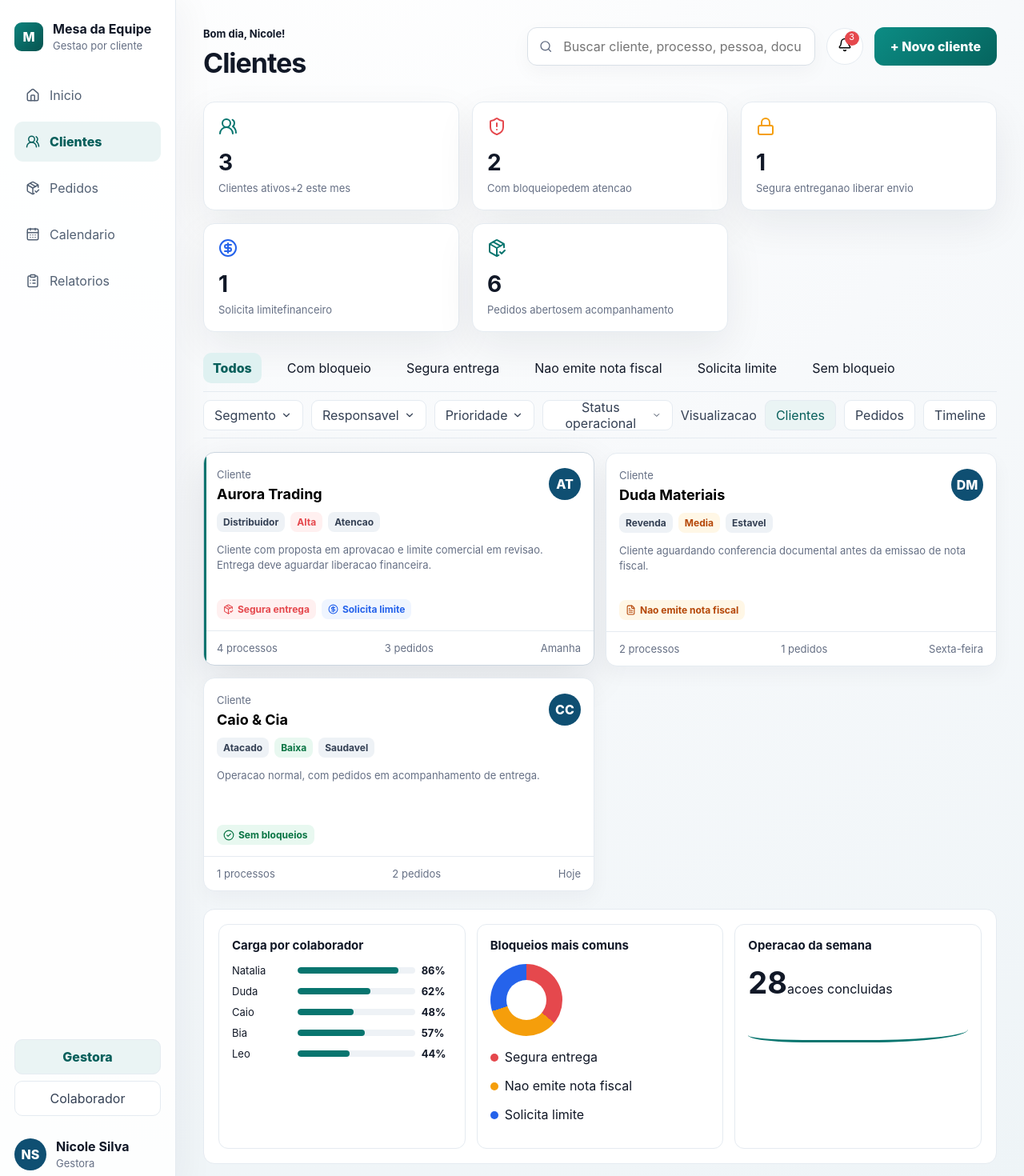
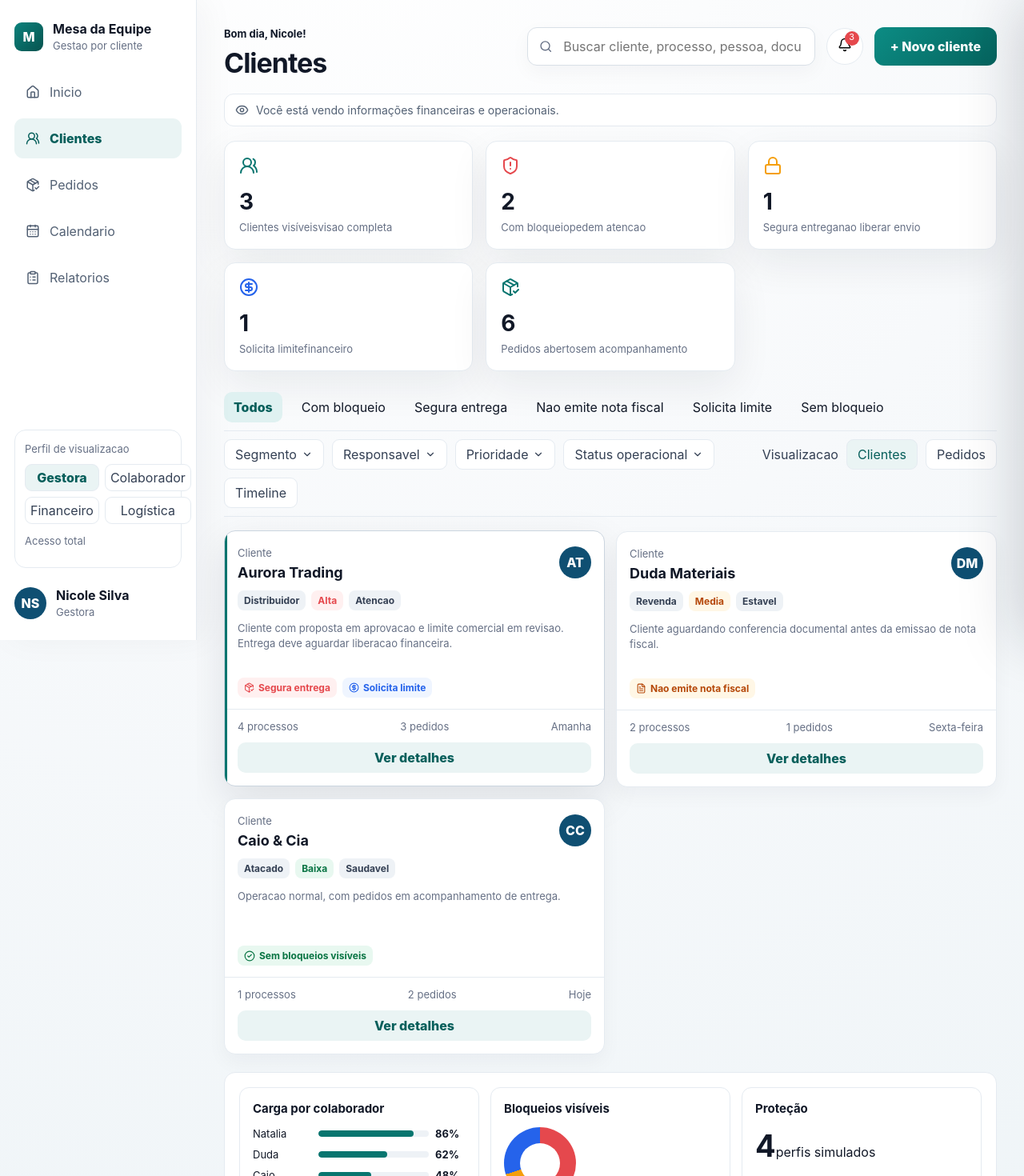
Before and after one commit to Nic-cavalcanti/Mesa-de-equipe, a React (Vite) app: page / in a window 1280 px wide. Shown: the top 1470 px of the page at 80% size. Built offline with nearby package versions, Linux system fonts and the light colour scheme.

Commit message:
Ajusta painel de cliente e perfis de acesso

```diff
--- a/src/main.jsx
+++ b/src/main.jsx
@@ -1,13 +1,52 @@
 import React, { useMemo, useState } from 'react';
 import { createRoot } from 'react-dom/client';
-import { AlertTriangle, Bell, CalendarDays, CheckCircle2, ChevronDown, CircleDollarSign, ClipboardList, FileText, Home, Lock, PackageCheck, Search, Send, ShieldAlert, UsersRound } from 'lucide-react';
+import { AlertTriangle, Bell, CalendarDays, CheckCircle2, ChevronDown, CircleDollarSign, ClipboardList, Eye, EyeOff, FileText, Home, Lock, PackageCheck, Search, Send, ShieldAlert, UsersRound, X } from 'lucide-react';
 import { clients, team } from './data.js';
 import './styles.css';
 
+const profiles = {
+  manager: {
+    label: 'Gestora',
+    user: 'Nicole Silva',
+    note: 'Acesso total',
+    visibleOwners: 'all',
+    canSeeFinancial: true,
+    canSeeSensitiveFlags: true,
+    canSeeAllClients: true
+  },
+  collaborator: {
+    label: 'Colaborador',
+    user: 'Duda',
+    note: 'Clientes atribuídos',
+    visibleOwners: ['Duda'],
+    canSeeFinancial: false,
+    canSeeSensitiveFlags: false,
+    canSeeAllClients: false
+  },
+  finance: {
+    label: 'Financeiro',
+    user: 'Caio',
+    note: 'Limite e fiscal',
+    visibleOwners: 'all',
+    canSeeFinancial: true,
+    canSeeSensitiveFlags: true,
+    canSeeAllClients: true
+  },
+  logistics: {
+    label: 'Logística',
+    user: 'Bia',
+    note: 'Pedidos e entrega',
+    visibleOwners: 'all',
+    canSeeFinancial: false,
+    canSeeSensitiveFlags: true,
+    canSeeAllClients: true
+  }
+};
+
 const flagConfig = {
-  'Segura entrega': { tone: 'danger', icon: PackageCheck },
-  'Nao emite nota fiscal': { tone: 'warning', icon: FileText },
-  'Solicita limite': { tone: 'info', icon: CircleDollarSign }
+  'Segura entrega': { tone: 'danger', icon: PackageCheck, sensitive: false },
+  'Nao emite nota fiscal': { tone: 'warning', icon: FileText, sensitive: true },
+  'Solicita limite': { tone: 'info', icon: CircleDollarSign, sensitive: true }
 };
 
 function App() {
@@ -15,28 +54,50 @@ function App() {
   const [selectedId, setSelectedId] = useState(clients[0].id);
   const [filter, setFilter] = useState('all');
   const [query, setQuery] = useState('');
+  const [profileId, setProfileId] = useState('manager');
+  const [drawerOpen, setDrawerOpen] = useState(false);
+  const profile = profiles[profileId];
   const selected = clients.find((client) => client.id === selectedId) ?? clients[0];
 
+  const allowedClients = useMemo(() => {
+    if (profile.visibleOwners === 'all') return clients;
+    return clients.filter((client) => profile.visibleOwners.includes(client.owner));
+  }, [profile]);
+
   const visibleClients = useMemo(() => {
-    return clients.filter((client) => {
+    return allowedClients.filter((client) => {
+      const visibleFlags = getVisibleFlags(client, profile);
       const matchesFilter = filter === 'all' ||
-        (filter === 'blocked' && client.flags.length > 0) ||
+        (filter === 'blocked' && visibleFlags.length > 0) ||
         (filter === 'delivery' && client.flags.includes('Segura entrega')) ||
-        (filter === 'invoice' && client.flags.includes('Nao emite nota fiscal')) ||
-        (filter === 'limit' && client.flags.includes('Solicita limite')) ||
-        (filter === 'healthy' && client.flags.length === 0);
-      const text = [client.name, client.segment, client.owner, ...client.flags].join(' ').toLowerCase();
+        (filter === 'invoice' && visibleFlags.includes('Nao emite nota fiscal')) ||
+        (filter === 'limit' && visibleFlags.includes('Solicita limite')) ||
+        (filter === 'healthy' && visibleFlags.length === 0);
+      const text = [client.name, client.segment, client.owner, ...visibleFlags].join(' ').toLowerCase();
       return matchesFilter && text.includes(query.toLowerCase());
     });
-  }, [filter, query]);
+  }, [allowedClients, filter, query, profile]);
 
   const metrics = [
-    { label: 'Clientes ativos', value: clients.length, hint: '+2 este mes', icon: UsersRound },
-    { label: 'Com bloqueio', value: clients.filter((c) => c.flags.length).length, hint: 'pedem atencao', icon: ShieldAlert, tone: 'danger' },
-    { label: 'Segura entrega', value: clients.filter((c) => c.flags.includes('Segura entrega')).length, hint: 'nao liberar envio', icon: Lock, tone: 'warning' },
-    { label: 'Solicita limite', value: clients.filter((c) => c.flags.includes('Solicita limite')).length, hint: 'financeiro', icon: CircleDollarSign, tone: 'info' },
-    { label: 'Pedidos abertos', value: clients.reduce((sum, client) => sum + client.openOrders, 0), hint: 'em acompanhamento', icon: PackageCheck }
+    { label: 'Clientes visíveis', value: visibleClients.length, hint: profile.canSeeAllClients ? 'visao completa' : 'somente atribuídos', icon: UsersRound },
+    { label: 'Com bloqueio', value: visibleClients.filter((c) => getVisibleFlags(c, profile).length).length, hint: 'pedem atencao', icon: ShieldAlert, tone: 'danger' },
+    { label: 'Segura entrega', value: visibleClients.filter((c) => c.flags.includes('Segura entrega')).length, hint: 'nao liberar envio', icon: Lock, tone: 'warning' },
+    { label: 'Solicita limite', value: profile.canSeeFinancial ? visibleClients.filter((c) => c.flags.includes('Solicita limite')).length : '—', hint: profile.canSeeFinancial ? 'financeiro' : 'restrito', icon: CircleDollarSign, tone: 'info' },
+    { label: 'Pedidos abertos', value: visibleClients.reduce((sum, client) => sum + client.openOrders, 0), hint: 'em acompanhamento', icon: PackageCheck }
   ];
+
+  function openClient(client) {
+    setSelectedId(client.id);
+    setDrawerOpen(true);
+  }
+
+  function changeProfile(id) {
+    setProfileId(id);
+    const nextProfile = profiles[id];
+    const nextClients = nextProfile.visibleOwners === 'all' ? clients : clients.filter((client) => nextProfile.visibleOwners.includes(client.owner));
+    if (!nextClients.some((client) => client.id === selectedId)) setSelectedId(nextClients[0]?.id ?? clients[0].id);
+    setDrawerOpen(false);
+  }
 
   return (
     <div className="layout">
@@ -49,19 +110,30 @@ function App() {
           <button className={route === 'calendar' ? 'active' : ''} onClick={() => setRoute('calendar')}><CalendarDays size={18} />Calendario</button>
           <button className={route === 'reports' ? 'active' : ''} onClick={() => setRoute('reports')}><ClipboardList size={18} />Relatorios</button>
         </nav>
-        <div className="roleSwitch"><button className="active">Gestora</button><button>Colaborador</button></div>
-        <div className="userCard"><div className="avatar photo">NS</div><div><strong>Nicole Silva</strong><span>Gestora</span></div></div>
+        <section className="accessBox">
+          <span className="muted">Perfil de visualizacao</span>
+          <div className="profileGrid">
+            {Object.entries(profiles).map(([id, item]) => <button key={id} className={profileId === id ? 'active' : ''} onClick={() => changeProfile(id)}>{item.label}</button>)}
+          </div>
+          <p>{profile.note}</p>
+        </section>
+        <div className="userCard"><div className="avatar photo">{profile.user.split(' ').map((part) => part[0]).slice(0, 2).join('')}</div><div><strong>{profile.user}</strong><span>{profile.label}</span></div></div>
       </aside>
 
       <main className="workspace">
         <header className="topbar">
-          <div><p>Bom dia, Nicole!</p><h1>{route === 'clients' ? 'Clientes' : route === 'orders' ? 'Pedidos' : 'Visao geral'}</h1></div>
+          <div><p>Bom dia, {profile.user.split(' ')[0]}!</p><h1>{route === 'clients' ? 'Clientes' : route === 'orders' ? 'Pedidos' : 'Visao geral'}</h1></div>
           <div className="actions">
             <label className="search"><Search size={18} /><input value={query} onChange={(event) => setQuery(event.target.value)} placeholder="Buscar cliente, processo, pessoa, documento..." /></label>
             <button className="bell"><Bell size={18} /><span>3</span></button>
             <button className="primary">+ Novo cliente</button>
           </div>
         </header>
+
+        <section className="permissionBanner">
+          {profile.canSeeFinancial ? <Eye size={17} /> : <EyeOff size={17} />}
+          <span>{profile.canSeeFinancial ? 'Você está vendo informações financeiras e operacionais.' : 'Valores de limite, uso de crédito e bloqueios financeiros estão ocultos neste perfil.'}</span>
+        </section>
 
         <section className="metrics">{metrics.map((metric) => <Metric key={metric.label} metric={metric} />)}</section>
 
@@ -76,44 +148,53 @@ function App() {
           <span>Visualizacao</span><button className="active">Clientes</button><button>Pedidos</button><button>Timeline</button>
         </section>
 
-        <section className="clientGrid">{visibleClients.map((client) => <ClientCard key={client.id} client={client} selected={client.id === selectedId} onSelect={() => setSelectedId(client.id)} />)}</section>
+        <section className="clientGrid">{visibleClients.map((client) => <ClientCard key={client.id} client={client} profile={profile} selected={client.id === selectedId} onSelect={() => setSelectedId(client.id)} onOpen={() => openClient(client)} />)}</section>
 
         <section className="overview">
           <article><h2>Carga por colaborador</h2>{team.map((member) => <LoadRow key={member.name} member={member} />)}</article>
-          <article><h2>Bloqueios mais comuns</h2><div className="donut"></div><p><i className="dot danger"></i>Segura entrega</p><p><i className="dot warning"></i>Nao emite nota fiscal</p><p><i className="dot info"></i>Solicita limite</p></article>
-          <article><h2>Operacao da semana</h2><strong className="largeNumber">28</strong><span>acoes concluidas</span><div className="sparkline"></div></article>
+          <article><h2>Bloqueios visíveis</h2><div className="donut"></div><p><i className="dot danger"></i>Segura entrega</p><p><i className="dot warning"></i>Nota fiscal</p><p><i className="dot info"></i>Limite</p></article>
+          <article><h2>Proteção</h2><strong className="largeNumber">4</strong><span>perfis simulados</span><p className="muted">A próxima etapa é conectar isso a login real.</p></article>
         </section>
       </main>
 
-      <ClientPanel client={selected} />
+      <ClientPanel client={selected} profile={profile} open={drawerOpen} onClose={() => setDrawerOpen(false)} />
+      {drawerOpen && <button className="drawerBackdrop" aria-label="Fechar detalhes" onClick={() => setDrawerOpen(false)} />}
     </div>
   );
 }
 
+function getVisibleFlags(client, profile) {
+  return client.flags.filter((flag) => profile.canSeeSensitiveFlags || !flagConfig[flag]?.sensitive);
+}
+
 function Metric({ metric }) { const Icon = metric.icon; return <article className="metric"><Icon className={metric.tone ?? ''} size={24} /><strong>{metric.value}</strong><span>{metric.label}</span><small>{metric.hint}</small></article>; }
 
-function ClientCard({ client, selected, onSelect }) {
-  return <button className={selected ? 'clientCard selected' : 'clientCard'} onClick={onSelect}>
+function ClientCard({ client, profile, selected, onSelect, onOpen }) {
+  const flags = getVisibleFlags(client, profile);
+  return <article className={selected ? 'clientCard selected' : 'clientCard'} onClick={onSelect}>
     <div className="clientTop"><div><span className="muted">Cliente</span><h3>{client.name}</h3></div><div className="avatar">{client.initials}</div></div>
     <div className="chips"><span>{client.segment}</span><span className={client.priority === 'Alta' ? 'danger' : client.priority === 'Media' ? 'warning' : 'success'}>{client.priority}</span><span>{client.health}</span></div>
     <p>{client.summary}</p>
-    <div className="flagList">{client.flags.length ? client.flags.map((flag) => <Flag key={flag} label={flag} />) : <span className="okFlag"><CheckCircle2 size={14} />Sem bloqueios</span>}</div>
+    <div className="flagList">{flags.length ? flags.map((flag) => <Flag key={flag} label={flag} />) : <span className="okFlag"><CheckCircle2 size={14} />Sem bloqueios visíveis</span>}</div>
     <div className="cardFooter"><span>{client.openProcesses} processos</span><span>{client.openOrders} pedidos</span><span>{client.nextDue}</span></div>
-  </button>;
+    <button className="detailsButton" type="button" onClick={(event) => { event.stopPropagation(); onOpen(); }}>Ver detalhes</button>
+  </article>;
 }
 
 function Flag({ label }) { const config = flagConfig[label] ?? { tone: 'info', icon: AlertTriangle }; const Icon = config.icon; return <span className={'flag ' + config.tone}><Icon size={13} />{label}</span>; }
 function LoadRow({ member }) { return <div className="loadRow"><span>{member.name}</span><div><i style={{ width: member.load + '%' }} /></div><strong>{member.load}%</strong></div>; }
 
-function ClientPanel({ client }) {
-  return <aside className="panel">
+function ClientPanel({ client, profile, open, onClose }) {
+  const visibleFlags = getVisibleFlags(client, profile);
+  return <aside className={open ? 'panel open' : 'panel'} aria-hidden={!open}>
+    <button className="closePanel" type="button" onClick={onClose}><X size={18} /></button>
     <div className="panelPriority"><span className={client.priority === 'Alta' ? 'dot danger' : 'dot warning'} />{client.priority} prioridade</div>
     <div className="panelHead"><div><h2>{client.name}</h2><span>{client.segment}</span></div><div className="avatar">{client.initials}</div></div>
     <div className="statusRail"><Step done label="Cadastro" /><Step done={client.flags.length === 0} active={client.flags.length > 0} label="Analise" /><Step label="Liberacao" /><Step label="Entrega" /></div>
-    <section className="panelSection"><h3>Status operacional</h3><div className="flagList panelFlags">{client.flags.length ? client.flags.map((flag) => <Flag key={flag} label={flag} />) : <span className="okFlag"><CheckCircle2 size={14} />Cliente liberado</span>}</div></section>
-    <section className="detailGrid"><div><span>Responsavel</span><strong>{client.owner}</strong></div><div><span>Proximo prazo</span><strong>{client.nextDue}</strong></div><div><span>Limite</span><strong>{client.creditLimit}</strong></div><div><span>Utilizado</span><strong>{client.usedLimit}</strong></div></section>
-    <section className="panelSection"><h3>Processos</h3>{client.processes.map((process) => <div className="lineItem" key={process.title}><strong>{process.title}</strong><span>{process.category} · {process.status} · {process.due}</span></div>)}</section>
-    <section className="panelSection"><h3>Pedidos</h3>{client.orders.map((order) => <div className="lineItem" key={order.code}><strong>{order.code} · {order.status}</strong><span>{order.invoice} · entrega {order.delivery}</span></div>)}</section>
+    <section className="panelSection"><h3>Status operacional</h3><div className="flagList panelFlags">{visibleFlags.length ? visibleFlags.map((flag) => <Flag key={flag} label={flag} />) : <span className="okFlag"><CheckCircle2 size={14} />Sem bloqueios visíveis</span>}</div></section>
+    <section className="detailGrid"><div><span>Responsavel</span><strong>{client.owner}</strong></div><div><span>Proximo prazo</span><strong>{client.nextDue}</strong></div><div><span>Limite</span><strong>{profile.canSeeFinancial ? client.creditLimit : 'Restrito'}</strong></div><div><span>Utilizado</span><strong>{profile.canSeeFinancial ? client.usedLimit : 'Restrito'}</strong></div></section>
+    <section className="panelSection"><h3>Processos</h3>{client.processes.map((process) => <div className="lineItem" key={process.title}><strong>{process.title}</strong><span>{process.category} - {process.status} - {process.due}</span></div>)}</section>
+    <section className="panelSection"><h3>Pedidos</h3>{client.orders.map((order) => <div className="lineItem" key={order.code}><strong>{order.code} - {order.status}</strong><span>{profile.canSeeFinancial ? order.invoice : 'Nota restrita'} - entrega {order.delivery}</span></div>)}</section>
     <section className="panelSection"><h3>Historico</h3>{client.history.map((item) => <p className="history" key={item}>{item}</p>)}</section>
     <div className="commentBox">Escrever comentario...<button><Send size={16} /></button></div>
   </aside>;
```
Also changed, not shown: src/styles.css.
